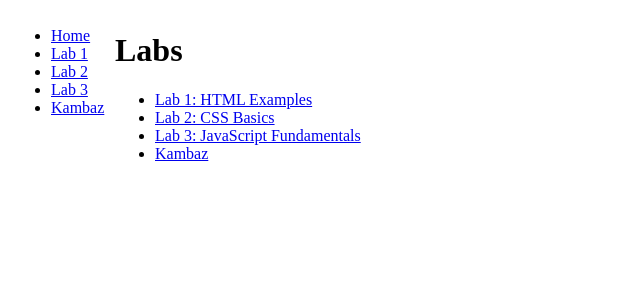
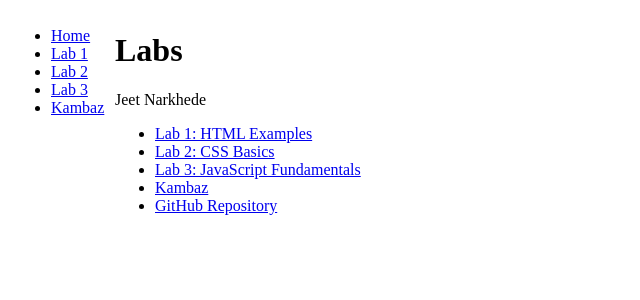
Before and after one commit to Zexsteel900/kambaz-app1, a Next.js app: page /Labs in a window 1280 px wide. Shown: the top 300 px of the page, without its empty margins (0-640 px from the left). Built offline with nearby package versions, Linux system fonts and the light colour scheme.

Commit message:
Added wd-github

```diff
--- a/app/Labs/page.tsx
+++ b/app/Labs/page.tsx
@@ -1,25 +1,40 @@
 import Link from "next/link";
+
 export default function Labs() {
   return (
     <div id="wd-labs">
       <h1>Labs</h1>
+
+      {/* Your full name */}
+      <p>Jeet Narkhede</p>
+
       <ul>
         <li>
           <Link href="/Labs/Lab1" id="wd-lab1-link">
-           Lab 1: HTML Examples </Link>
+            Lab 1: HTML Examples
+          </Link>
         </li>
         <li>
           <Link href="/Labs/Lab2" id="wd-lab2-link">
-           Lab 2: CSS Basics </Link>
+            Lab 2: CSS Basics
+          </Link>
         </li>
         <li>
           <Link href="/Labs/Lab3" id="wd-lab3-link">
-           Lab 3: JavaScript Fundamentals </Link>
+            Lab 3: JavaScript Fundamentals
+          </Link>
         </li>
         <li>
           <Link href="/" id="wd-kambaz-link">
-           Kambaz </Link>
+            Kambaz
+          </Link>
+        </li>
+        <li>
+          <Link href="https://github.com/Zexsteel900/kambaz-app1" id="wd-github" target="_blank">
+            GitHub Repository
+          </Link>
         </li>
       </ul>
     </div>
-);}
+  );
+}
```
Lines whose indentation alone changed are shown as unchanged.
